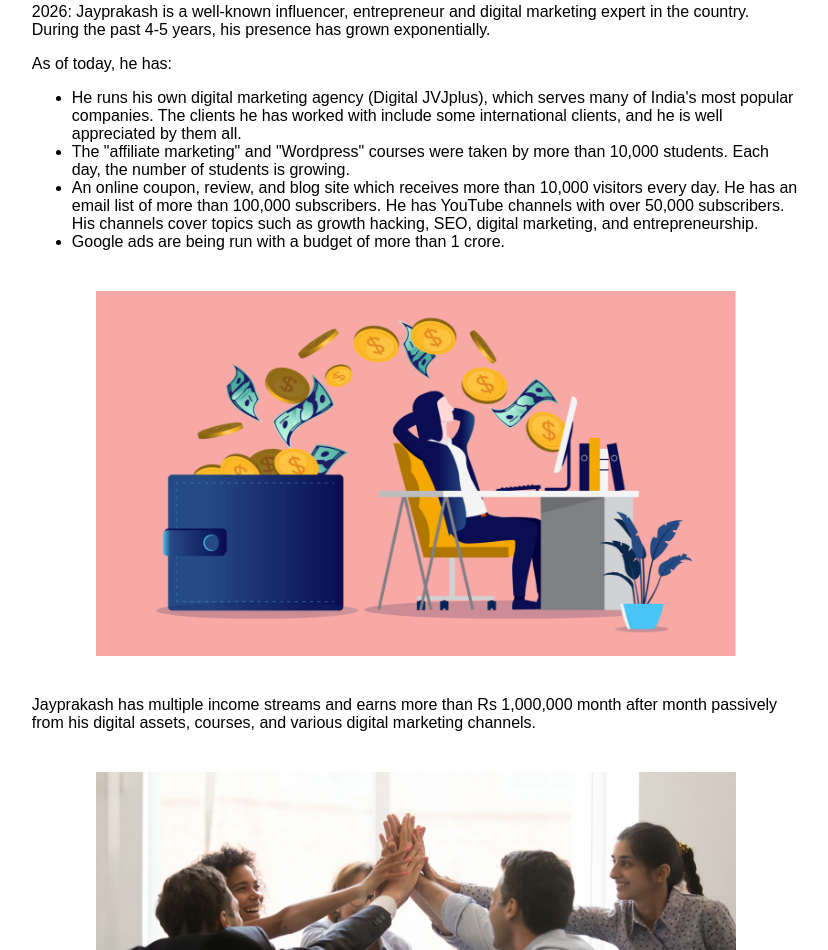
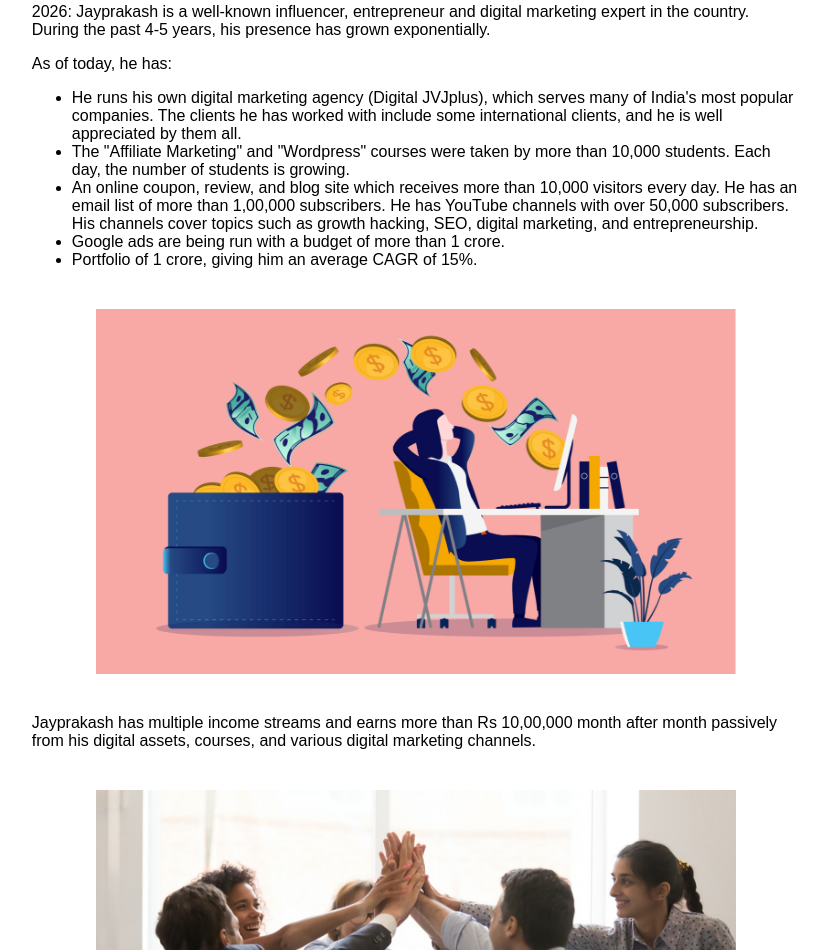
Before and after one commit to JVJplus/resume, a plain HTML site: page index.html in a window 1280 px wide. Shown: the part 3871-4821 px from the top of the page, without its empty margins (173-1001 px from the left). Drawn offline with Linux system fonts and the light colour scheme.

Commit message:
vision updated

```diff
--- a/index.html
+++ b/index.html
@@ -1542,19 +1542,22 @@
                     <li>He runs his own digital marketing agency (Digital JVJplus), which serves many of India's most
                         popular companies. The clients he has worked with include some international clients, and he is
                         well appreciated by them all.</li>
-                    <li>The "affiliate marketing" and "Wordpress" courses were taken by more than 10,000 students. Each
+                    <li>The "Affiliate Marketing" and "Wordpress" courses were taken by more than 10,000 students. Each
                         day, the number of students is growing.</li>
                     <li>An online coupon, review, and blog site which receives more than 10,000 visitors every day. He
-                        has an email list of more than 100,000 subscribers. He has YouTube channels with over 50,000
+                        has an email list of more than 1,00,000 subscribers. He has YouTube channels with over 50,000
                         subscribers. His channels cover topics such as growth hacking, SEO, digital marketing, and
                         entrepreneurship.</li>
                     <li>
                         Google ads are being run with a budget of more than 1 crore.
                     </li>
+                    <li>
+                        Portfolio of 1 crore, giving him an average CAGR of 15%.
+                    </li>
                 </ul>
                 </p>
                 <img src="./images/passive-income.png" class="vision-img" alt="">
-                <p>Jayprakash has multiple income streams and earns more than Rs 1,000,000 month after month passively
+                <p>Jayprakash has multiple income streams and earns more than Rs 10,00,000 month after month passively
                     from his digital assets, courses, and various digital marketing channels.</p>
 
                 <img src="./images/team.jpeg" class="vision-img" alt="">
```
